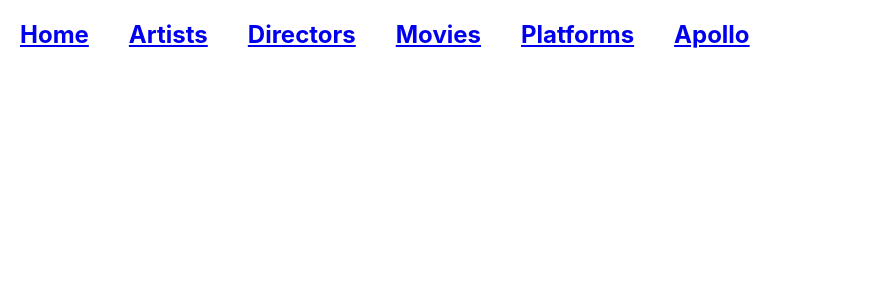
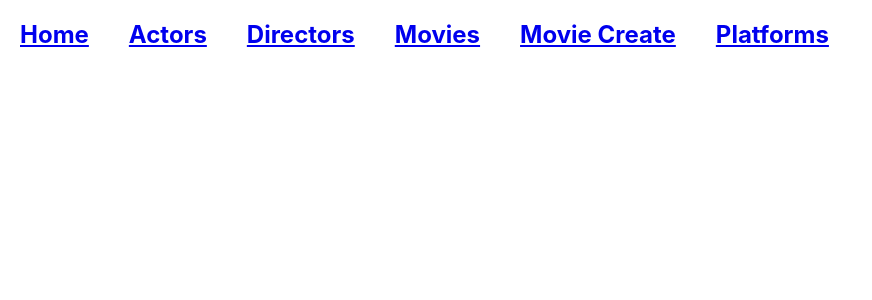
Before and after one commit to LoganLeopold/graphql_front, a React (Create React App) app: page / in a window 1280 px wide. Shown: the top 300 px of the page, without its empty margins (0-872 px from the left). Built offline with nearby package versions, Linux system fonts and the light colour scheme.

Commit message:
worked out some record.js with the graphql back

```diff
--- a/src/App.js
+++ b/src/App.js
@@ -8,6 +8,7 @@ import ApolloTest from "../src/apollo_client_test/ApolloTest"
 import ActorUpdate from "./updates/ActorUpdate"
 import MovieList from "./lists/MovieList"
 import MovieUpdate from "./updates/MovieUpdate"
+import MovieStart from './creation/MovieStart';
 
 class App extends Component {
 
@@ -25,16 +26,18 @@ class App extends Component {
         <nav className='top' style={{display: 'flex'}}>
           <h1> <Link className='homepage' to='/'>Home</Link></h1>
           <br></br>
-          <h2> <Link to={'/actor/'}>Artists</Link></h2>
+          <h2> <Link to={'/actor/'}>Actors</Link></h2>
           <br></br>
           <h2> <Link to={'/director/'}>Directors</Link></h2>
           <br></br>
           <h2> <Link to={'/movie/'}>Movies</Link></h2>
+          <h2> <Link to={'/movie/create'}>Movie Create</Link></h2>
+          <br></br>
           <br></br>
           <h2> <Link to={'/platform/'}>Platforms</Link></h2>
           <br></br>
-          <h2> <Link to={'/apollo/'}>Apollo</Link></h2>
-          <br></br>
+          {/* <h2> <Link to={'/apollo/'}>Apollo</Link></h2>  */}
+          {/* <br></br> */}
         </nav>
 
         <main>
@@ -46,6 +49,7 @@ class App extends Component {
             <Route path="/actor/update/:id" exact render={routerProps => <ActorUpdate {...routerProps} {...this.state} />} />
 
             <Route path="/movie" exact render={routerProps => <MovieList {...routerProps} {...this.state}/>} />
+            <Route path="/movie/create" exact render={routerProps => <MovieStart {...routerProps} {...this.state}/>} />
             <Route path="/movie/update/:id"  render={routerProps => <MovieUpdate {...routerProps} {...this.state} />} />
         </main>
 
--- a/src/Record.js
+++ b/src/Record.js
@@ -3,12 +3,20 @@ import { useMutation, useQuery, gql } from '@apollo/client';
 
 const Record = (props) => {
 
-    const deleteRecord = (e) => console.log(e.target.dataset._id)
+    const actorU = gql`
+    mutation {
+        actorUpdateByIdCascade( _id:"${props.recordId}", modelId: "${props.modelId}")
+    }
+`
+
+    const deleteRecord = (e) => {
+        console.log(props)
+    }
 
     return (
-        <div class="record">
+        <div className="record">
             <h3>{props.name}</h3>
-            <p data-_id={props._id} onClick={deleteRecord}>-</p>
+            <p onClick={deleteRecord}>-</p>
         </div>
     )
 
--- a/src/lists/ActorList.js
+++ b/src/lists/ActorList.js
@@ -1,4 +1,5 @@
 import React from 'react'
+import { Link } from 'react-router-dom'
 import { useQuery, gql } from '@apollo/client';
 
 const ActorList = (props) => {
@@ -21,17 +22,20 @@ const ActorList = (props) => {
     if (error) return <p>Error :(</p>;
 
     return (
-        <div class="allActors">
+        <div className="allActors">
             {
                 data.actorMany.map( actor => {
                     let name = actor.Name
-                    let movies = actor.Movies.map( movie => <li>{movie.Name}</li>)
+                    let movies = actor.Movies.map( movie => <li key={movie.Name}>{movie.Name}</li>)
                     return (
-                        <div class="actor">
+                        <div key={actor._id} className="actor">
                             <h1>{name}</h1>
                             <ul>
                                 {movies}
                             </ul>
+                            <Link to={`/actor/update/${actor._id}`}>
+                                <button>Update Actor</button>
+                            </Link>
                         </div>
                     )
                 })
--- a/src/updates/ActorUpdate.js
+++ b/src/updates/ActorUpdate.js
@@ -24,18 +24,16 @@ const ActorUpdate = (props) => {
         return <p>Error :(</p>;
     }
 
-    // console.log(data)
     let name = <h1>{data.actorById.Name}</h1>
 
     let movies = data.actorById.Movies.map( mov => {
-        // return <h1 data-id={`${mov._id}`}>{mov.Name}</h1>
-        return <Record name={mov.Name} _id={mov._id}/>
+        return <Record name={mov.Name} recordId={mov._id} modelId={props.match.params.id} />
     })
 
     return (
         <div>
         {name}
-        { movies }
+        {movies}
         </div>
     )
 
```
